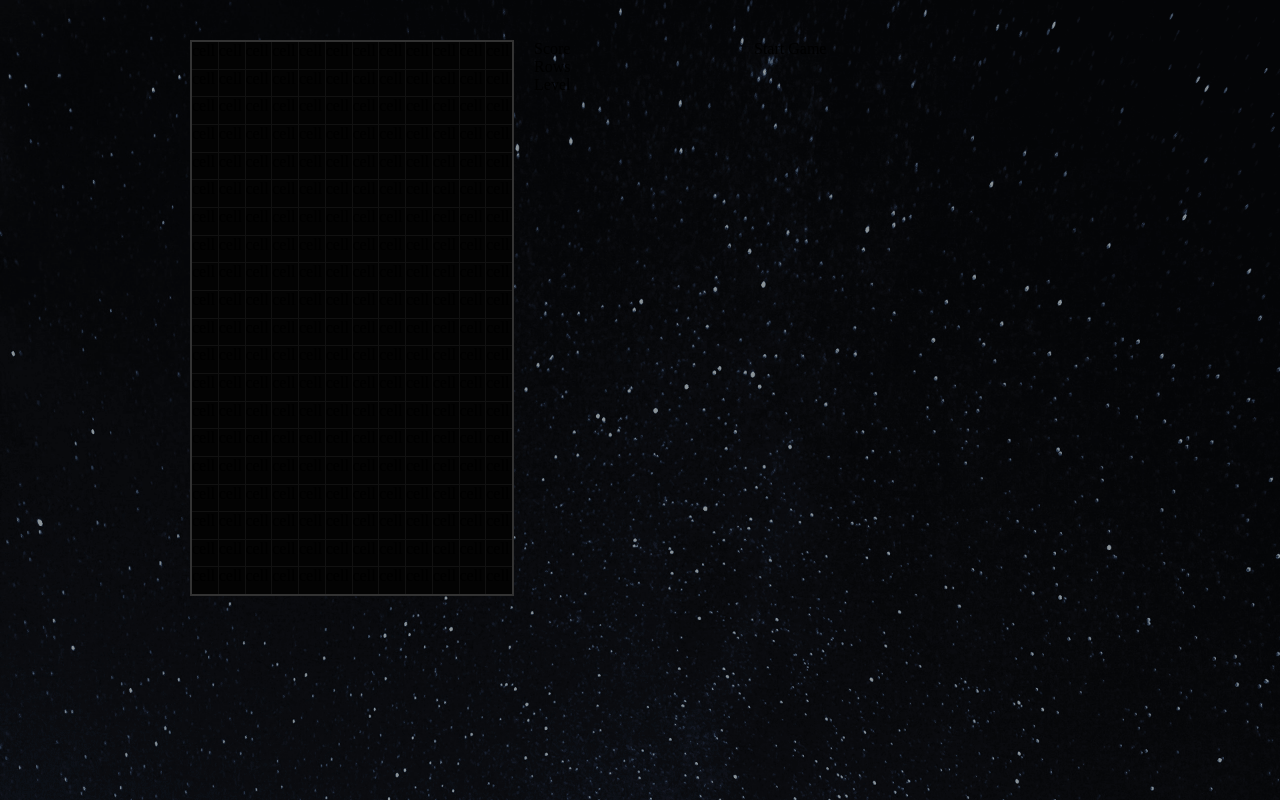
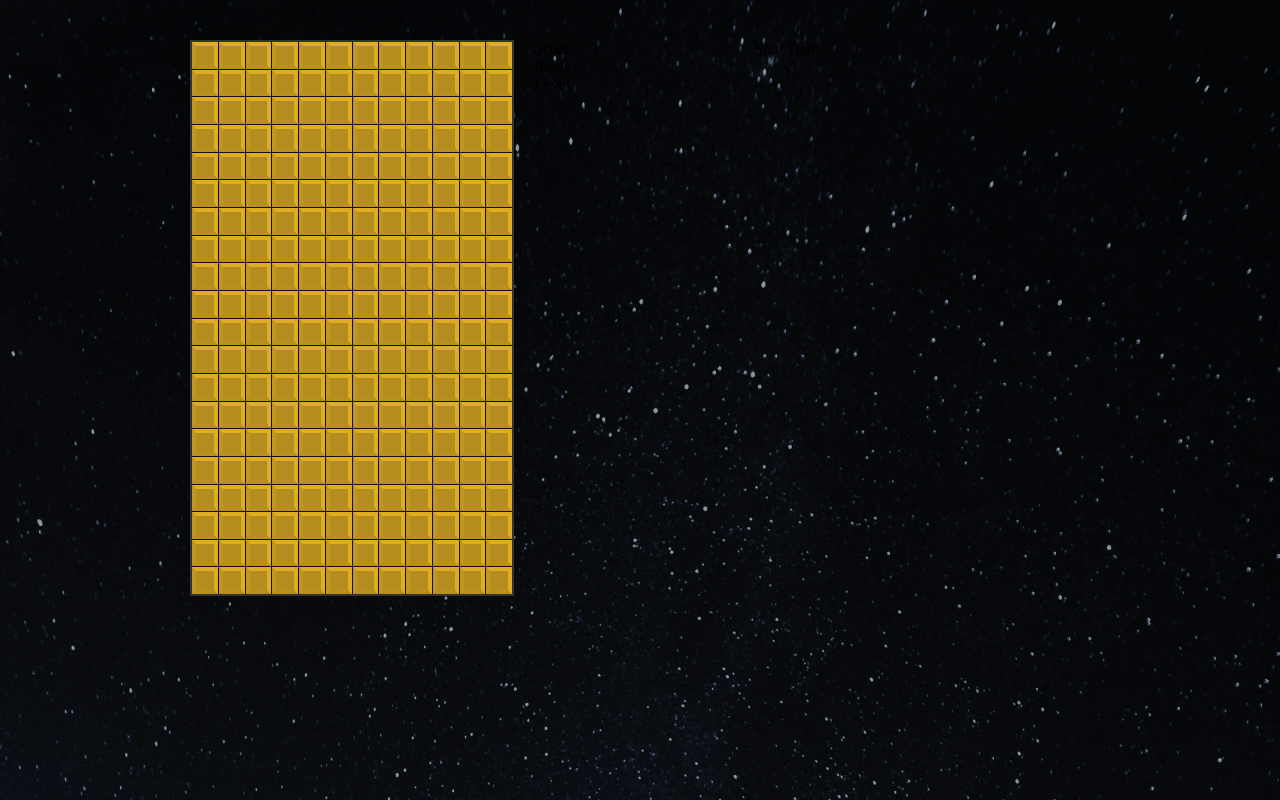
Before and after one commit to andmast/React-Tetris, a React (Create React App) app: page / in a window 1280 px wide. Built offline with nearby package versions, Linux system fonts and the light colour scheme.

Commit message:
removed innerhtml from cell component

```diff
--- a/src/components/Cell.js
+++ b/src/components/Cell.js
@@ -6,9 +6,7 @@ import { StyledCell } from "./styles/StyledCell";
 import { TETROMINOS } from "../tetrominos";
 
 const Cell = ({ type }) => (
-  <StyledCell type={type} color={TETROMINOS[type].color}>
-    cell
-  </StyledCell>
+  <StyledCell type={"L"} color={TETROMINOS["L"].color} />
 );
 
 export default Cell;
```
